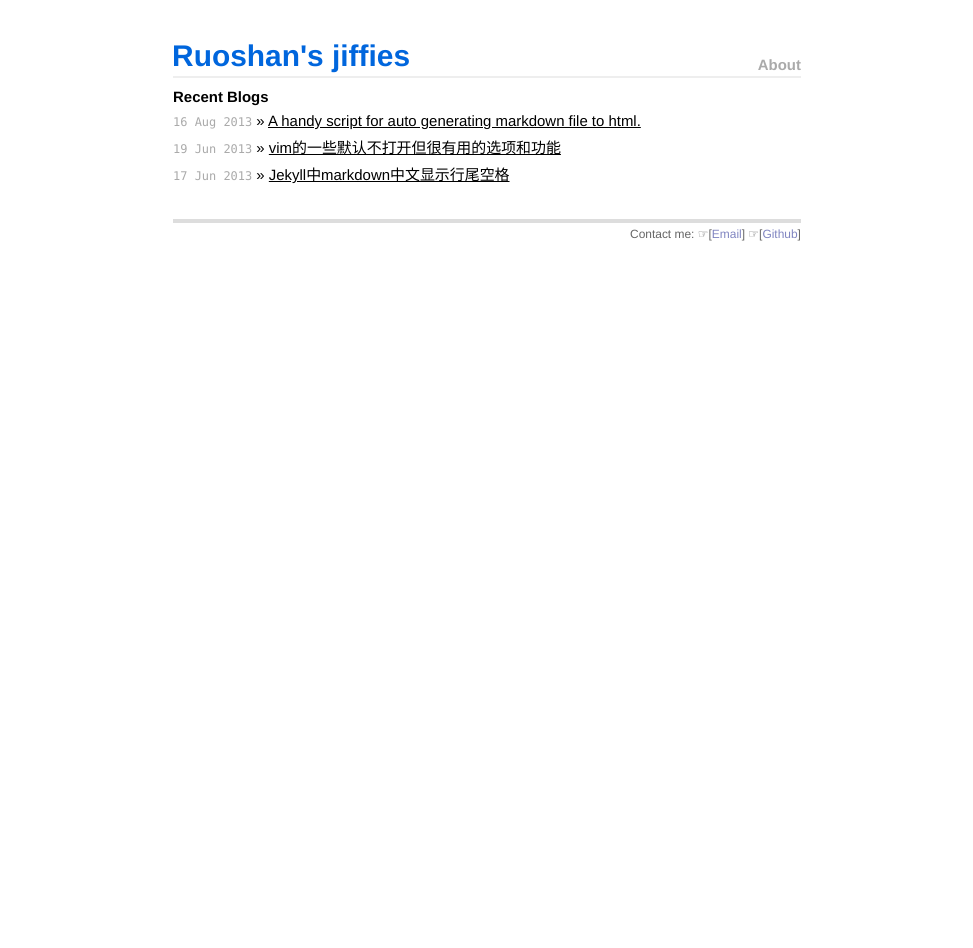
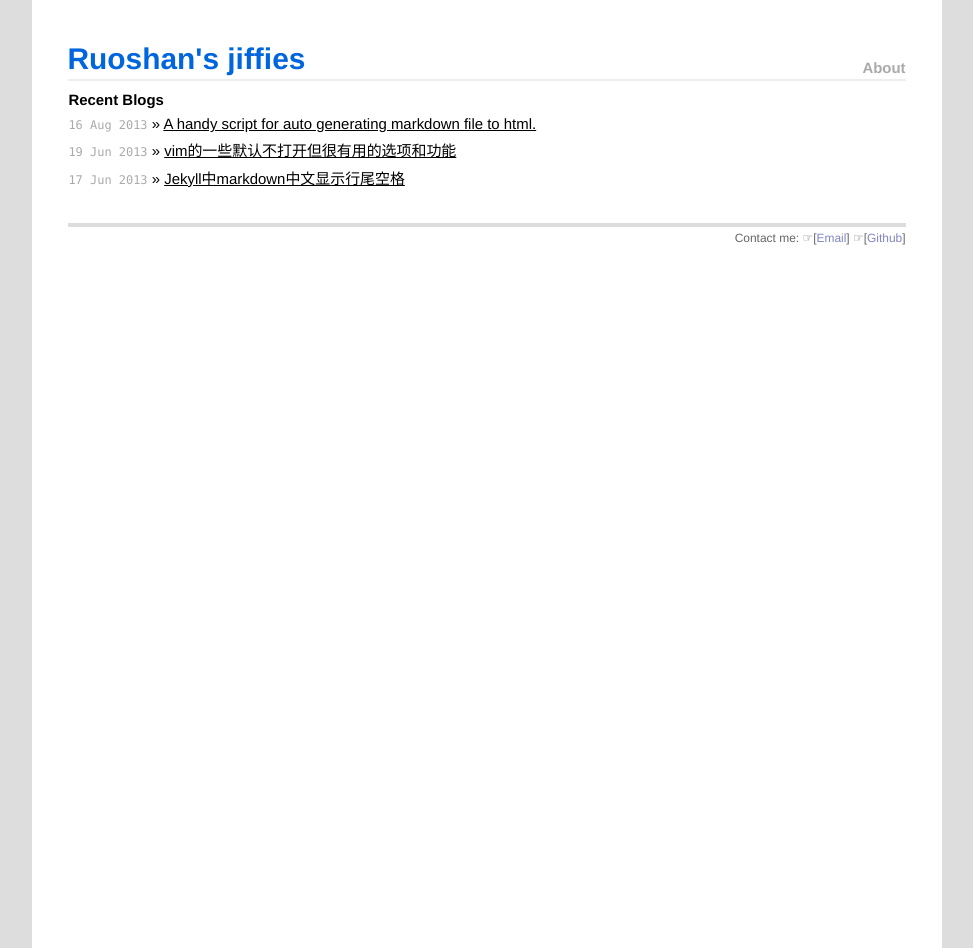
Before and after one commit to ruoshan/ruoshan.github.io, a Jekyll site: the page built from index.html, in a window 1280 px wide. Shown: the whole page, without its empty margins (153-1126 px from the left). Built offline with Jekyll 4.4.1, drawn with Linux system fonts in a browser that asks for light colours.

Commit message:
modified main.css

```diff
--- a/css/main.css
+++ b/css/main.css
@@ -13,10 +13,18 @@
 html, body { height: 100%; }
 
 body {
-  background-color: #FFF;
+  background-color: #DDD;
   font: 13.34px Helvetica, Arial, sans-serif;
   font-size: small;
   text-align: center;
+}
+
+.container {
+  background-color: #FFF;
+  width: 70em;
+  height: 100%;
+  padding: 48px 0 0 0;
+  margin: 0 auto;
 }
 
 h1, h2, h3, h4, h5, h6 {
@@ -63,8 +71,8 @@ ul.posts span {
 .site {
   font-size: 115%;
   text-align: justify;
-  width: 42em;
-  margin: 3em auto 2em;
+  width: 56em;
+  margin: 0 auto;
   line-height: 1.5em;
 }
 
```
